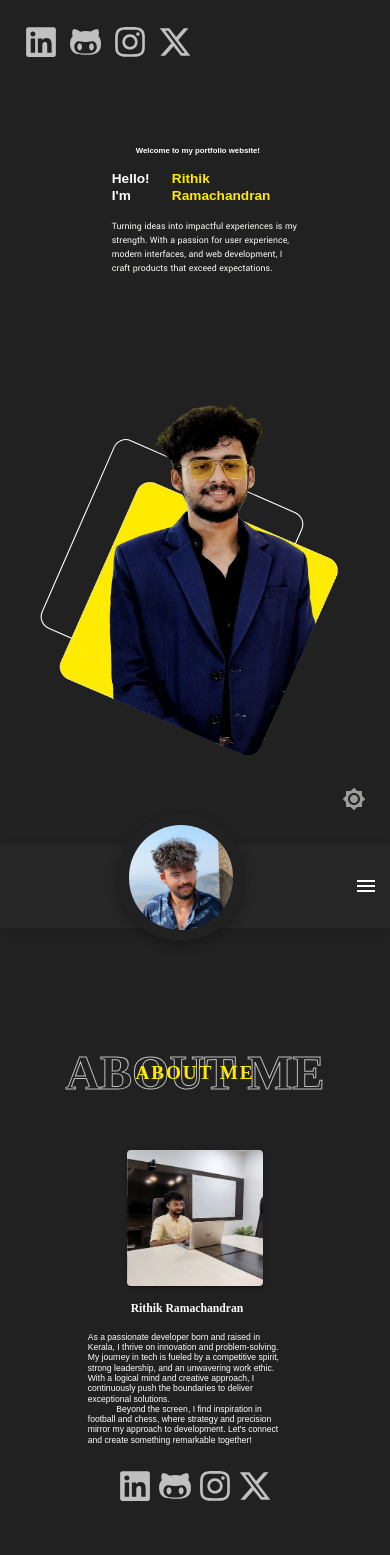
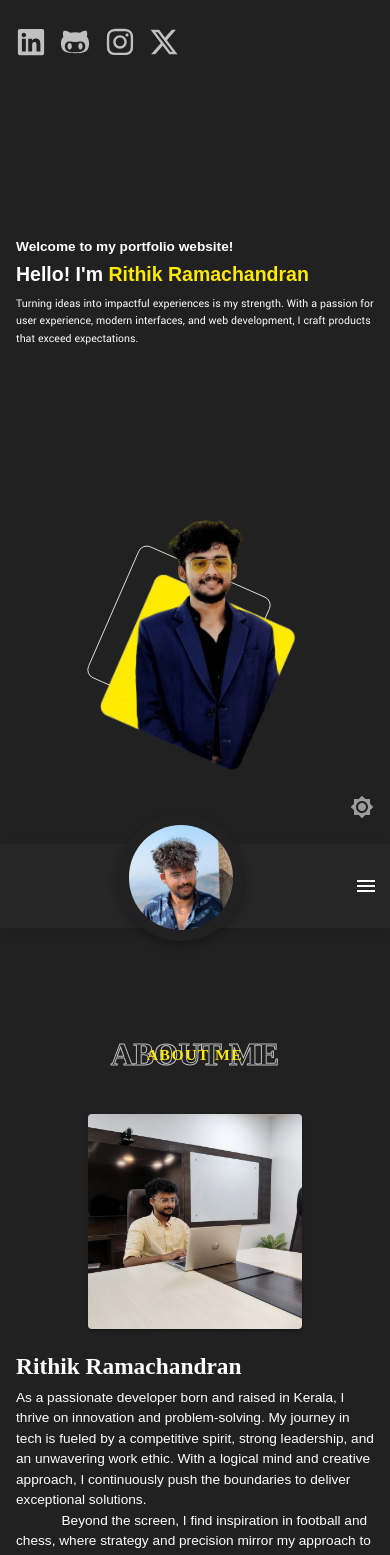
Before and after one commit to RithikAR25/My-Portfolio, a React (Vite) app: page / in a window 390 px wide. Shown: the top 1555 px of the page. Built offline with nearby package versions, Linux system fonts and the light colour scheme; a web font is replaced by a local one.

Commit message:
mobile view update

```diff
--- a/src/Components/About/About.tsx
+++ b/src/Components/About/About.tsx
@@ -68,7 +68,7 @@ const About = () => {
         >
           {/* Red Box with animation */}
           <Box
-            ref={redBoxRef} // Attach ref to the red box
+            ref={redBoxRef}
             display="flex"
             alignItems="center"
             justifyContent="center"
@@ -86,12 +86,11 @@ const About = () => {
               xl: "30vw",
             }}
             sx={{
-              opacity: isRedVisible ? 1 : 0, // Fade in/out
-              transform: isRedVisible
-                ? "scale(1) " // Scale and translate to original position when visible
-                : "scale(0.9) ", // Scale down and translate upwards when not visible
-              transition: "opacity 1s ease, transform 1s ease", // Smooth transition
-              transformOrigin: "top", // Scale from the top
+              opacity: isRedVisible ? 1 : 0,
+              transform: isRedVisible ? "scale(1)" : "scale(0.9)",
+              transition: "opacity 1s ease, transform 1s ease",
+              transformOrigin: "top",
+              pb: { xs: 2, sm: 0 },
             }}
           >
             <Box
@@ -102,7 +101,7 @@ const About = () => {
                 backgroundSize: "cover",
                 backgroundPosition: "center",
                 height: {
-                  xs: "35vw",
+                  xs: "55vw",
                   sm: "95%",
                   md: "95%",
                   lg: "95%",
@@ -111,48 +110,52 @@ const About = () => {
                 aspectRatio: "1 / 1",
               }}
             >
-              {/* Your content inside the box */}
             </Box>
           </Box>
 
           {/* Yellow Box with animation */}
           <Box
-            ref={yellowBoxRef} // Attach ref to the yellow box
+            ref={yellowBoxRef}
             display="flex"
             flexDirection="column"
-            width="55%"
+            width={{
+              xs: "100%",
+              sm: "55%",
+            }}
+            px={{
+              xs: 2,
+              sm: 0,
+            }}
             alignItems={{
-              xs: "center",
+              xs: "start",
               sm: "start",
               md: "start",
             }}
             sx={{
-              opacity: isYellowVisible ? 1 : 0, // Fade in/out
-              transform: isYellowVisible
-                ? "scale(1) " // Scale and translate to original position when visible
-                : "scale(0.9) ", // Slide in from the left with a rotation
-              transition: "opacity 1s ease, transform 1s ease", // Smooth transition
+              opacity: isYellowVisible ? 1 : 0,
+              transform: isYellowVisible ? "scale(1)" : "scale(0.9)",
+              transition: "opacity 1s ease, transform 1s ease",
             }}
           >
             <Typography
               variant="h1"
               pr={{
-                xs: 2,
+                xs: 0,
                 sm: 4,
                 md: 4,
                 lg: 10,
                 xl: 10,
               }}
               pt={{
-                xs: 2,
+                xs: 1,
                 sm: 0,
               }}
               fontSize={{
-                xs: "clamp(.9vw, 3vw, 5rem)",
-                sm: "clamp(.5vw, 3.2vw, 3rem)",
-                md: "clamp(.5vw, 3.6vw, 3rem)",
-                lg: "clamp(.5vw, 3.6vw, 3rem)",
-                xl: "clamp(.5vw, 3.6vw, 3rem)",
+                xs: "clamp(20px, 6vw, 2rem)",
+                sm: "clamp(16px, 3.2vw, 2.5rem)",
+                md: "clamp(16px, 3.6vw, 3rem)",
+                lg: "clamp(16px, 3.6vw, 3rem)",
+                xl: "clamp(16px, 3.6vw, 3rem)",
               }}
             >
               Rithik Ramachandran
@@ -160,24 +163,24 @@ const About = () => {
             <Typography
               variant="body1"
               pr={{
-                xs: 2,
+                xs: 0,
                 sm: 4,
                 md: 4,
                 lg: 10,
                 xl: 10,
               }}
               pt={{
-                xs: 2,
+                xs: 1,
                 sm: 2,
               }}
               fontSize={{
-                xs: "clamp(.9vw, 2.2vw, 5rem)",
-                sm: "clamp(.5vw, 1.7vw, 3rem)",
-                md: "clamp(.5vw, 1.7vw, 3rem)",
-                lg: "clamp(.5vw, 1.6vw, 3rem)",
-                xl: "clamp(.5vw, 1.6vw, 3rem)",
+                xs: "clamp(13px, 3.5vw, 1rem)",
+                sm: "clamp(13px, 1.7vw, 1.2rem)",
+                md: "clamp(13px, 1.7vw, 1.4rem)",
+                lg: "clamp(13px, 1.6vw, 1.4rem)",
+                xl: "clamp(13px, 1.6vw, 1.4rem)",
               }}
-              lineHeight={1.2}
+              lineHeight={{ xs: 1.5, sm: 1.2 }}
             >
               As a passionate developer born and raised in Kerala, I thrive on
               innovation and problem-solving. My journey in tech is fueled by a
--- a/src/Components/Blog/Carousel.module.css
+++ b/src/Components/Blog/Carousel.module.css
@@ -9,6 +9,15 @@
   --carousel-3d-perspective: 1000px;
   --carousel-3d-perspective-origin: 50% 20%;
   --carousel-animation-duration: 50s;
+}
+
+/* Responsive overrides for small screens */
+@media (max-width: 599px) {
+  :root {
+    --carousel-item-width: 22vw;
+    --carousel-item-height: 33vw;
+    --carousel-diameter: 88vw;
+  }
 }
 
 .carousel {
--- a/src/Components/Heading.tsx
+++ b/src/Components/Heading.tsx
@@ -28,17 +28,18 @@ const Heading: React.FC<HeadingProps> = ({ text }) => {
 
   return (
     <Box
-      ref={headingRef} // Attach ref to the Box
+      ref={headingRef}
       width="100%"
       display="flex"
       justifyContent="center"
       alignItems="center"
       position="relative"
+      overflow="hidden"
       sx={{
-        opacity: isVisible ? 1 : 0, // Apply opacity based on visibility
-        transform: isVisible ? "scale(1)" : "scale(0.8)", // Scale up when visible, scale down when not
-        transition: "opacity 1s ease, transform 1s ease", // Smooth animation
-        padding: { xs: "2rem 0", sm: "0" }, // Add some vertical breathing room on mobile
+        opacity: isVisible ? 1 : 0,
+        transform: isVisible ? "scale(1)" : "scale(0.8)",
+        transition: "opacity 1s ease, transform 1s ease",
+        padding: { xs: "1.5rem 0", sm: "0" },
       }}
     >
       <Typography
@@ -46,7 +47,7 @@ const Heading: React.FC<HeadingProps> = ({ text }) => {
         variant="h1"
         sx={{
           fontWeight: "bold",
-          fontSize: { xs: "3rem", sm: "10vw" },
+          fontSize: { xs: "8vw", sm: "10vw" },
           textTransform: "uppercase",
           color: "transparent",
           WebkitTextStroke: `1px #c0c0c0`,
@@ -61,7 +62,7 @@ const Heading: React.FC<HeadingProps> = ({ text }) => {
         position="absolute"
         sx={{
           fontWeight: "bold",
-          fontSize: { xs: "1.2rem", sm: "3vw" },
+          fontSize: { xs: "clamp(14px, 4vw, 1.5rem)", sm: "3vw" },
           textTransform: "uppercase",
           letterSpacing: "0.1em",
           color: `${theme.palette.primary.main}`,
--- a/src/Components/Home/BlinkText.tsx
+++ b/src/Components/Home/BlinkText.tsx
@@ -40,7 +40,13 @@ const BlinkText = () => {
       <Typography
         variant="h2"
         component="h2"
-        sx={{ fontSize: "clamp(1vw, 3.5vw, 3rem)" }}
+        sx={{
+          fontSize: {
+            xs: "clamp(14px, 5vw, 1.6rem)",
+            sm: "clamp(14px, 3.5vw, 2rem)",
+            md: "clamp(14px, 3vw, 2.5rem)",
+          },
+        }}
       >
         Hello! I'm&nbsp;
       </Typography>
@@ -50,7 +56,11 @@ const BlinkText = () => {
         variant="h2"
         component="h2"
         sx={{
-          fontSize: "clamp(1vw, 3.5vw, 3rem)",
+          fontSize: {
+            xs: "clamp(14px, 5vw, 1.6rem)",
+            sm: "clamp(14px, 3.5vw, 2rem)",
+            md: "clamp(14px, 3vw, 2.5rem)",
+          },
           animation: isAnimating
             ? `${fadeOutAnimation} 0.5s forwards` // Apply fade-out animation
             : `${fadeInAnimation} 0.5s forwards`, // Apply fade-in animation
--- a/src/Components/Home/Home.tsx
+++ b/src/Components/Home/Home.tsx
@@ -22,99 +22,37 @@ const Home = () => {
           display="flex"
           justifyContent="start"
           alignItems="center"
-          gap="3%"
+          gap={{ xs: "4%", sm: "3%" }}
           pl={{
-            xs: 3, // padding-left for extra-small screens
-            sm: 3, // padding-left for small screens
-            md: 4, // padding-left for medium screens
-            lg: 5, // padding-left for large screens
-            xl: 6, // padding-left for extra-large screens
+            xs: 2,
+            sm: 3,
+            md: 4,
+            lg: 5,
+            xl: 6,
           }}
         >
+          {[{ src: linkedinIcon, url: "https://www.linkedin.com/in/rithik-ramachandran-312698316?lipi=urn%3Ali%3Apage%3Ad_flagship3_profile_view_base_contact_details%3BJV8M%2FzgeSpCQuQXnMs8chQ%3D%3D" }, { src: githubIcon, url: "https://github.com/RithikAR25" }, { src: instagramIcon, url: "https://www.instagram.com/rithik_ramachandran_?igsh=MXgyMmNlODlycGlsMQ==" }, { src: xIcon, url: "https://x.com/RithikRamachan1?t=pcC3xldVuGEGDiEqEGm0HQ&s=09" }].map(({ src, url }, i) => (
           <img
-            src={linkedinIcon}
-            alt="SVG Icon"
+            key={i}
+            src={src}
+            alt="Social Icon"
             style={{
-              height: "4vh",
-              width: "4vh",
-              cursor: "pointer", // Change cursor to pointer on hover
-              transition: "transform 0.3s ease", // Smooth transition for the scale effect
+              height: "clamp(20px, 3.5vh, 36px)",
+              width: "clamp(20px, 3.5vh, 36px)",
+              cursor: "pointer",
+              transition: "transform 0.3s ease",
             }}
-            onClick={() =>
-              window.open(
-                "https://www.linkedin.com/in/rithik-ramachandran-312698316?lipi=urn%3Ali%3Apage%3Ad_flagship3_profile_view_base_contact_details%3BJV8M%2FzgeSpCQuQXnMs8chQ%3D%3D",
-                "_blank"
-              )
-            } // Open LinkedIn in a new tab
-            onMouseEnter={(e) =>
-              (e.currentTarget.style.transform = "scale(1.1)")
-            } // Scale up the icon on hover
-            onMouseLeave={(e) => (e.currentTarget.style.transform = "scale(1)")} // Reset the scale on mouse leave
+            onClick={() => window.open(url, "_blank")}
+            onMouseEnter={(e) => (e.currentTarget.style.transform = "scale(1.15)")}
+            onMouseLeave={(e) => (e.currentTarget.style.transform = "scale(1)")}
           />
-
-          <img
-            src={githubIcon}
-            alt="SVG Icon"
-            style={{
-              height: "4vh",
-              width: "4vh",
-              cursor: "pointer", // Change cursor to pointer on hover
-              transition: "transform 0.3s ease", // Smooth transition for the scale effect
-            }}
-            onClick={() =>
-              window.open("https://github.com/RithikAR25", "_blank")
-            } // Open LinkedIn in a new tab
-            onMouseEnter={(e) =>
-              (e.currentTarget.style.transform = "scale(1.1)")
-            } // Scale up the icon on hover
-            onMouseLeave={(e) => (e.currentTarget.style.transform = "scale(1)")} // Reset the scale on mouse leave
-          />
-          <img
-            src={instagramIcon}
-            alt="SVG Icon"
-            style={{
-              height: "4vh",
-              width: "4vh",
-              cursor: "pointer", // Change cursor to pointer on hover
-              transition: "transform 0.3s ease", // Smooth transition for the scale effect
-            }}
-            onClick={() =>
-              window.open(
-                "https://www.instagram.com/rithik_ramachandran_?igsh=MXgyMmNlODlycGlsMQ==",
-                "_blank"
-              )
-            } // Open LinkedIn in a new tab
-            onMouseEnter={(e) =>
-              (e.currentTarget.style.transform = "scale(1.1)")
-            } // Scale up the icon on hover
-            onMouseLeave={(e) => (e.currentTarget.style.transform = "scale(1)")} // Reset the scale on mouse leave
-          />
-          <img
-            src={xIcon}
-            alt="SVG Icon"
-            style={{
-              height: "4vh",
-              width: "4vh",
-              cursor: "pointer", // Change cursor to pointer on hover
-              transition: "transform 0.3s ease", // Smooth transition for the scale effect
-            }}
-            onClick={() =>
-              window.open(
-                "https://x.com/RithikRamachan1?t=pcC3xldVuGEGDiEqEGm0HQ&s=09",
-                "_blank"
-              )
-            } // Open LinkedIn in a new tab
-            onMouseEnter={(e) =>
-              (e.currentTarget.style.transform = "scale(1.1)")
-            } // Scale up the icon on hover
-            onMouseLeave={(e) => (e.currentTarget.style.transform = "scale(1)")} // Reset the scale on mouse leave
-          />
+          ))}
         </Box>
         <Box
           display="flex"
           flexDirection={{
-            xs: "column", // flexDirection column for extra-small screens
-            sm: "row", // flexDirection row for small screens and up
+            xs: "column",
+            sm: "row",
             md: "row",
           }}
           justifyContent="center"
@@ -126,42 +64,45 @@ const Home = () => {
             flexDirection="column"
             justifyContent="center"
             alignItems="start"
-            //   bgcolor="lightgray"
             pl={{
-              xs: 3, // padding-left for extra-small screens
-              sm: 3, // padding-left for small screens
-              md: 4, // padding-left for medium screens
-              lg: 5, // padding-left for large screens
-              xl: 6, // padding-left for extra-large screens
+              xs: 2,
+              sm: 3,
+              md: 4,
+              lg: 5,
+              xl: 6,
+            }}
+            pr={{
+              xs: 2,
+              sm: 0,
             }}
             sx={{
               height: {
-                xs: "50%", // Default height for extra-small screens
-                sm: "100%", // Custom height for small screens
-                md: "100%", // For medium screens and above
+                xs: "55%",
+                sm: "100%",
+                md: "100%",
               },
-              width: "55%",
+              width: {
+                xs: "100%",
+                sm: "55%",
+              },
             }}
           >
             <Box sx={{ width: "100%" }}>
               <Typography
                 variant="h2"
                 component="h2"
-                pl={3}
                 pb={{
-                  xs: 2, // padding-left for extra-small screens
-                  sm: 4, // padding-left for small screens
-                  md: 4, // padding-left for medium screens
-                  lg: 4, // padding-left for large screens
-                  xl: 4, // padding-left for extra-large screens
+                  xs: 1,
+                  sm: 2,
+                  md: 3,
                 }}
                 sx={{
                   fontSize: {
-                    xs: "clamp(.9vw, 2vw, 5rem)", // For extra-small screens
-                    sm: "clamp(.5vw, 1.2vw, 3rem)", // For small screens
-                    md: "clamp(.5vw, 1.2vw, 3rem)", // For medium screens
-                    lg: "clamp(.5vw, 1.2vw, 3rem)", // For large screens
-                    xl: "clamp(.5vw, 1.2vw, 3rem)", // For extra-large screens
+                    xs: "clamp(10px, 3.5vw, 1rem)",
+                    sm: "clamp(10px, 1.4vw, 1.5rem)",
+                    md: "clamp(10px, 1.2vw, 3rem)",
+                    lg: "clamp(10px, 1.2vw, 3rem)",
+                    xl: "clamp(10px, 1.2vw, 3rem)",
                   },
                 }}
               >
@@ -170,16 +111,17 @@ const Home = () => {
               <BlinkText />
               <Typography
                 variant="body2"
-                pt={2}
+                pt={{ xs: 1, sm: 2 }}
                 sx={{
                   fontSize: {
-                    xs: "clamp(.9vw, 2.5vw, 5rem)", // For extra-small screens
-                    sm: "clamp(.5vw, 1.7vw, 3rem)", // For small screens
-                    md: "clamp(.5vw, 1.7vw, 3rem)", // For medium screens
-                    lg: "clamp(.5vw, 1.7vw, 3rem)", // For large screens
-                    xl: "clamp(.5vw, 1.7vw, 3rem)", // For extra-large screens
+                    xs: "clamp(11px, 3vw, 1rem)",
+                    sm: "clamp(11px, 1.7vw, 1.2rem)",
+                    md: "clamp(11px, 1.5vw, 1.5rem)",
+                    lg: "clamp(11px, 1.4vw, 1.5rem)",
+                    xl: "clamp(11px, 1.4vw, 1.5rem)",
                   },
                   color: "text.secondary",
+                  lineHeight: { xs: 1.5, sm: 1.6 },
                 }}
               >
                 Turning ideas into impactful experiences is my strength. With a
@@ -192,19 +134,26 @@ const Home = () => {
           <Box
             display="flex"
             justifyContent="center"
-            alignItems="center"
-            sx={{ height: "90vh", width: "45%" }}
+            alignItems={{ xs: "flex-start", sm: "center" }}
+            sx={{
+              height: { xs: "45%", sm: "90vh" },
+              width: { xs: "100%", sm: "45%" },
+              pt: { xs: 1, sm: 0 },
+            }}
           >
             <Box
-              //   bgcolor="red"
               position="relative"
               display="flex"
               alignContent="center"
-              sx={{ height: "80%", aspectRatio: "81.25 / 100" }}
+              sx={{
+                height: { xs: "85%", sm: "80%" },
+                aspectRatio: "81.25 / 100",
+                maxHeight: { xs: "38vh", sm: "none" },
+              }}
             >
               <img
                 src={rectangle}
-                alt="Example"
+                alt="Decorative rectangle"
                 style={{
                   position: "absolute",
                   width: "80%",
@@ -215,11 +164,12 @@ const Home = () => {
               />
               <img
                 src={profileimage}
-                alt="Example"
+                alt="Rithik Ramachandran profile"
                 style={{
                   width: "100%",
                   height: "100%",
-                  zIndex: "10",
+                  zIndex: 10,
+                  objectFit: "cover",
                 }}
               />
             </Box>
```
Also changed, not shown: src/Components/Blog/Carousel.tsx (+5 -5 lines), src/Components/Contact/ContactPage.tsx (+7 -6 lines), src/Components/Projects/ImageSlider.tsx (+13 -11 lines), src/Components/ScrollToTopButton.tsx (+5 -4 lines), src/Components/Skills/IconGrid.tsx (+6 -1 lines), src/Components/ThemeToggleButton.tsx (+5 -4 lines).
